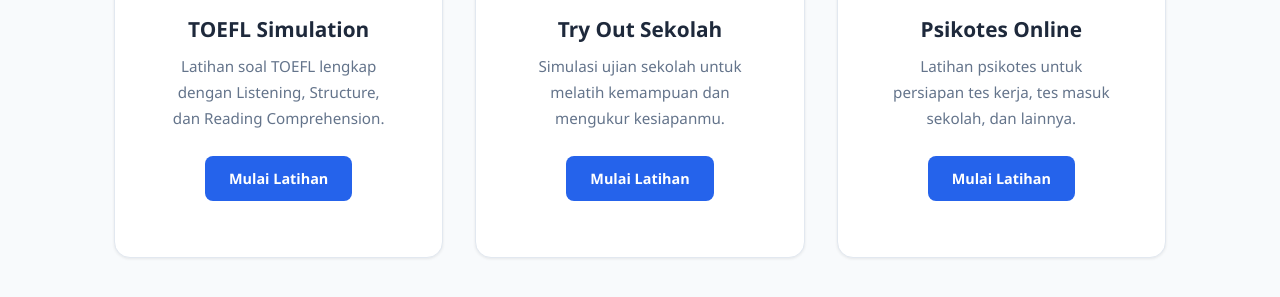
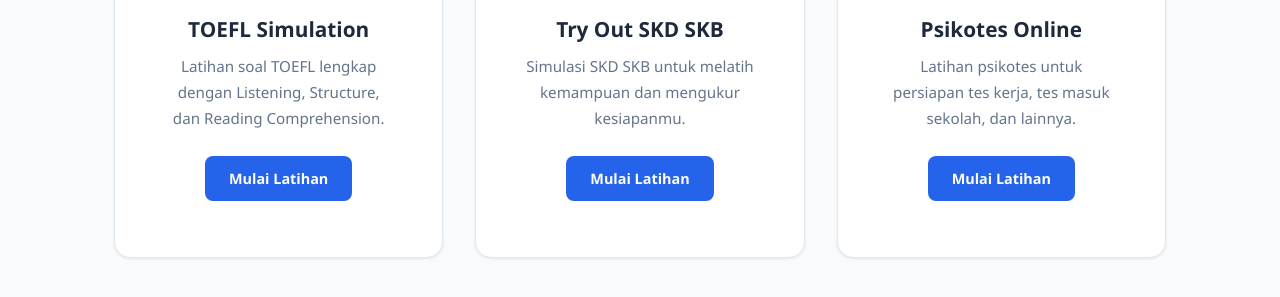
Before and after one commit to pramudya-yb/Test-123, a plain HTML site: page index.html in a window 1280 px wide. Shown: the part 771-1068 px from the top of the page. Drawn offline with Linux system fonts and the light colour scheme.

Commit message:
Update index.html

```diff
--- a/index.html
+++ b/index.html
@@ -69,9 +69,9 @@
                 <div class="card">
 
                     <div class="card__icon">📝</div>
-                    <h3 class="card__title">Try Out Sekolah</h3>
+                    <h3 class="card__title">Try Out SKD SKB</h3>
                     <p class="card__description">
-                        Simulasi ujian sekolah untuk melatih kemampuan dan mengukur kesiapanmu.
+                        Simulasi SKD SKB untuk melatih kemampuan dan mengukur kesiapanmu.
                     </p>
                     <a
                         href="https://pramudya-yb.github.io/tryout-simulation/"
```
